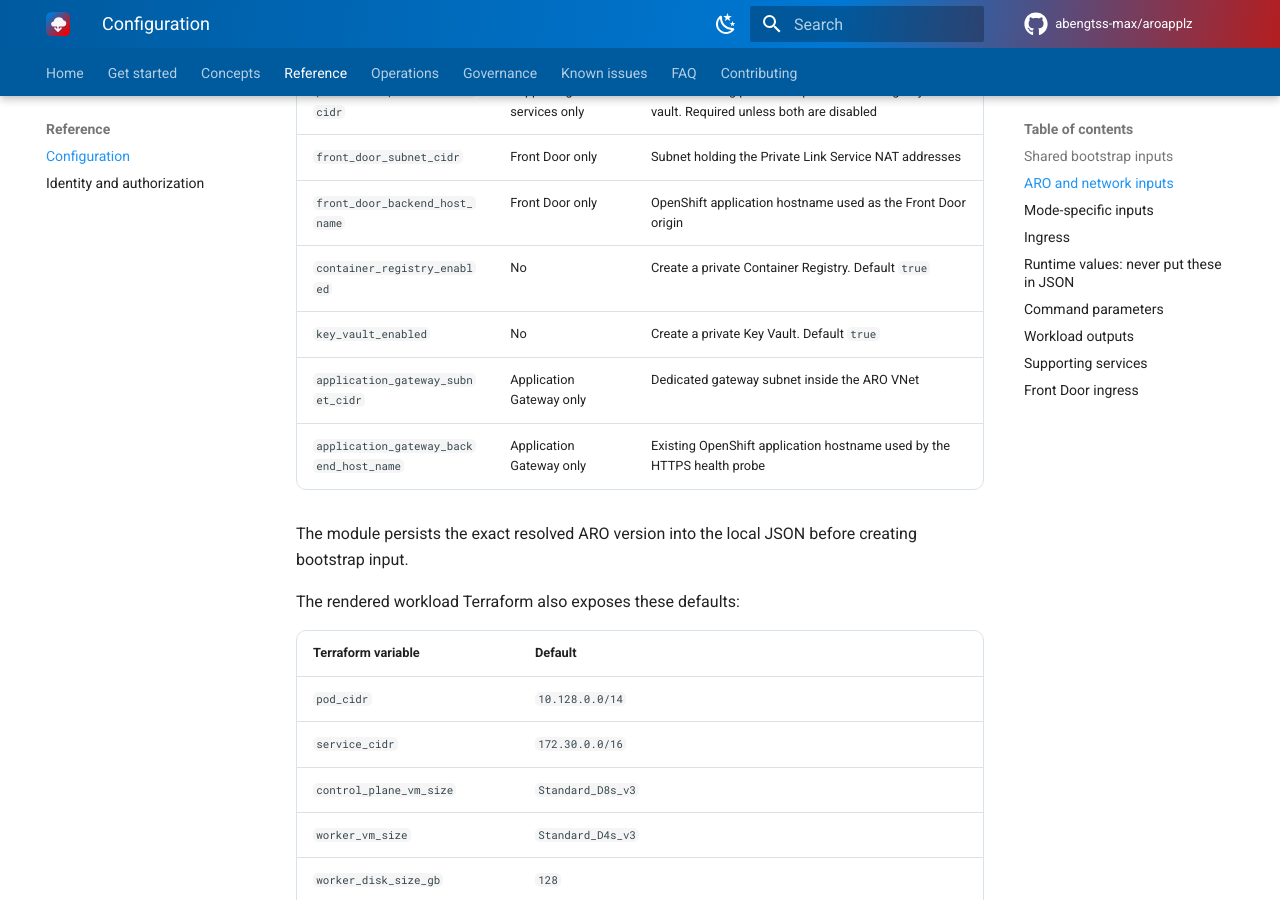
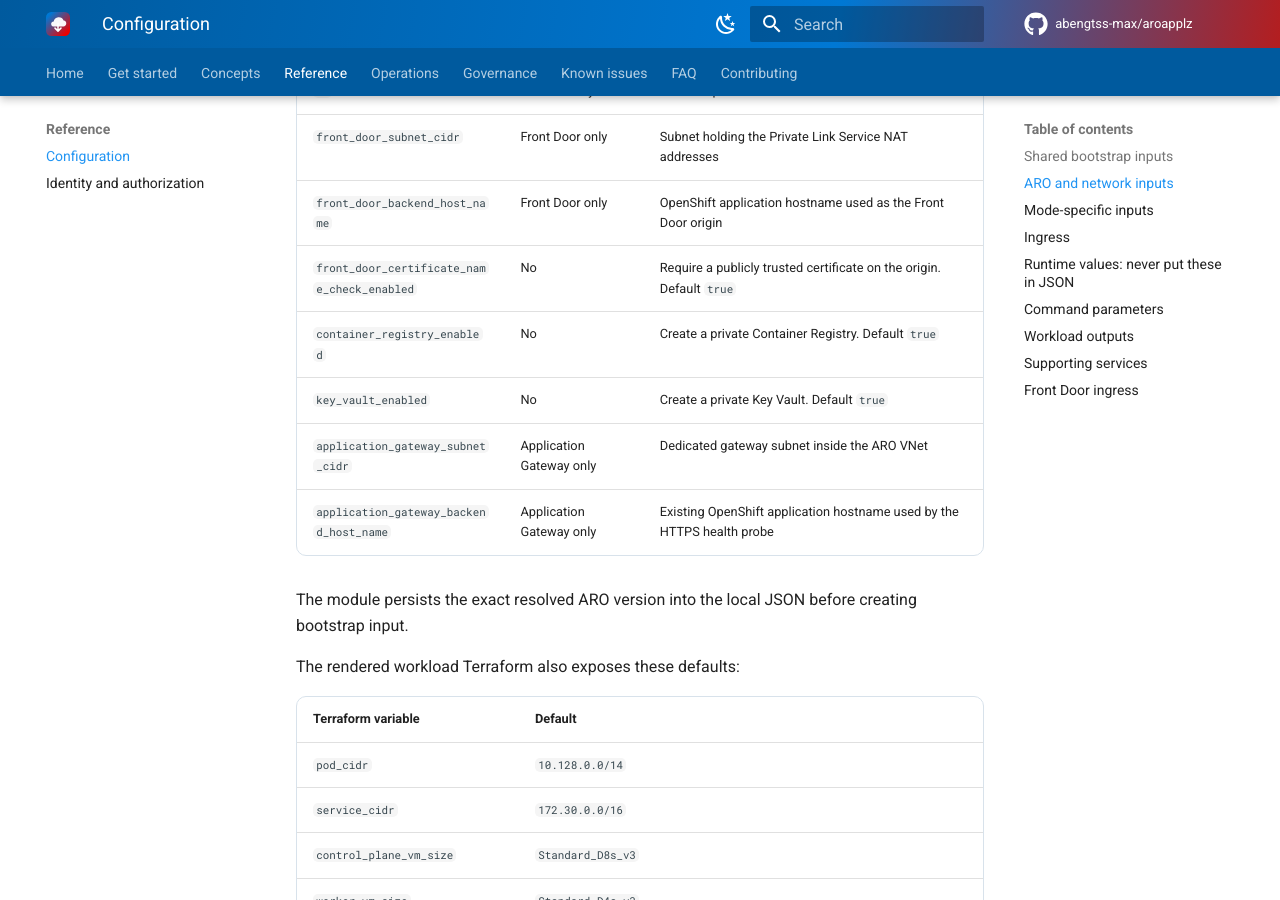
Before and after one commit to abengtss-max/aroapplz, an MkDocs documentation site: the page built from docs/reference/configuration.md, in a window 1280 px wide and 900 px high, scrolled down 1904 px. Built offline with MkDocs 1.6.1 and Material for MkDocs 9.7.7, drawn with Linux system fonts in a browser that asks for light colours; comment, search, counter and statistics services are not loaded.

Commit message:
fix: make the Front Door origin certificate check configurable
The variable existed but had no path from config/local.json, so an operator could not disable origin certificate name checking for a cluster still serving the default self-signed ingress certificate.

```diff
--- a/docs/reference/configuration.md
+++ b/docs/reference/configuration.md
@@ -41,6 +41,7 @@ For `standalone`, the empty connectivity subscription value is omitted from gene
 | `private_endpoint_subnet_cidr` | Supporting services only | Subnet holding private endpoints for the registry and vault. Required unless both are disabled |
 | `front_door_subnet_cidr` | Front Door only | Subnet holding the Private Link Service NAT addresses |
 | `front_door_backend_host_name` | Front Door only | OpenShift application hostname used as the Front Door origin |
+| `front_door_certificate_name_check_enabled` | No | Require a publicly trusted certificate on the origin. Default `true` |
 | `container_registry_enabled` | No | Create a private Container Registry. Default `true` |
 | `key_vault_enabled` | No | Create a private Key Vault. Default `true` |
 | `application_gateway_subnet_cidr` | Application Gateway only | Dedicated gateway subnet inside the ARO VNet |
```
Also changed, not shown: 3 other files.
